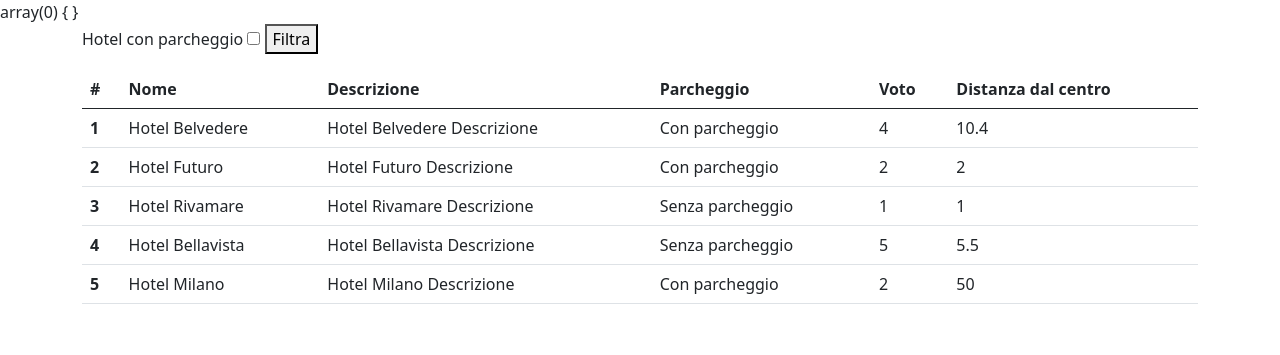
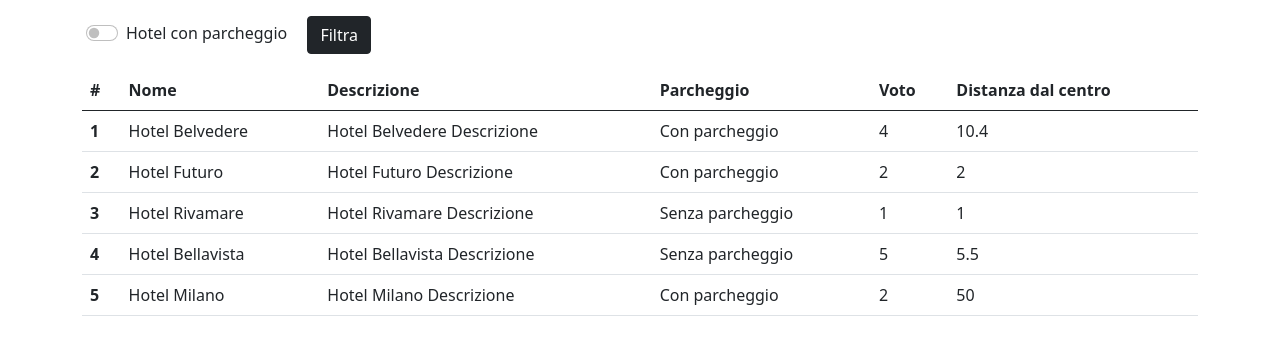
Before and after one commit to RoccoCerro/php-hotel, a PHP site: page / in a window 1280 px wide. Shown: the top 355 px of the page. Run offline with PHP 8.4, Linux system fonts and the light colour scheme.

Commit message:
Add: style checkbox and button

```diff
--- a/index.php
+++ b/index.php
@@ -40,7 +40,7 @@ $hotels = [
 
 ];
 
-var_dump($_GET)
+// var_dump($_GET)
 
 ?>
 
@@ -56,11 +56,13 @@ var_dump($_GET)
 
 <body>
   <main>
-    <div class="container">
+    <div class="container p-3">
       <form action="./index.php" method="GET">
-        <label for="parcheggio">Hotel con parcheggio</label>
-        <input type="checkbox" name="parcheggio">
-        <button>Filtra</button>
+        <div class="form-check form-switch d-inline-block me-3">
+          <input class="form-check-input custom-checkbox" type="checkbox" id="flexSwitchCheckChecked" name="parcheggio">
+          <label class="form-check-label" for="flexSwitchCheckChecked">Hotel con parcheggio</label>
+        </div>
+        <button class="btn btn-dark">Filtra</button>
       </form>
     </div>
     <div class="container">
@@ -86,8 +88,8 @@ var_dump($_GET)
             $index = $key + 1;
             $parking_filter = $_GET["parcheggio"] ?? "";
 
-            if($parking_filter === "on"){
-              if($parking === "Con parcheggio"){
+            if ($parking_filter === "on") {
+              if ($parking === "Con parcheggio") {
                 echo "
                   <tr>
                     <th scope='row'>$index</th>
@@ -99,7 +101,7 @@ var_dump($_GET)
                   </tr>
                 ";
               };
-            }else{
+            } else {
               echo "
                 <tr>
                   <th scope='row'>$index</th>
@@ -111,8 +113,6 @@ var_dump($_GET)
                 </tr>
               ";
             };
-
-            // echo $line;
           };
           ?>
         </tbody>
```
